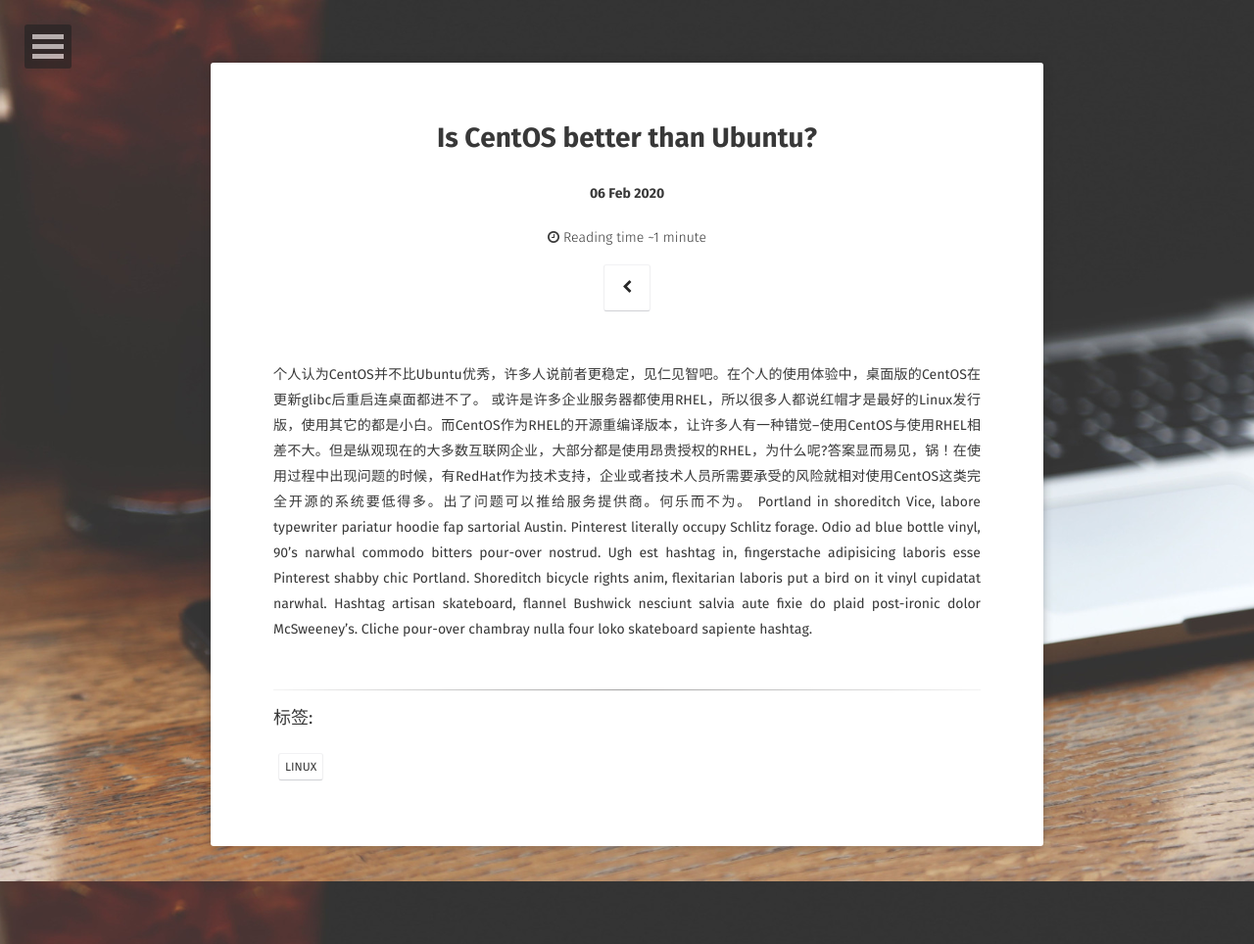
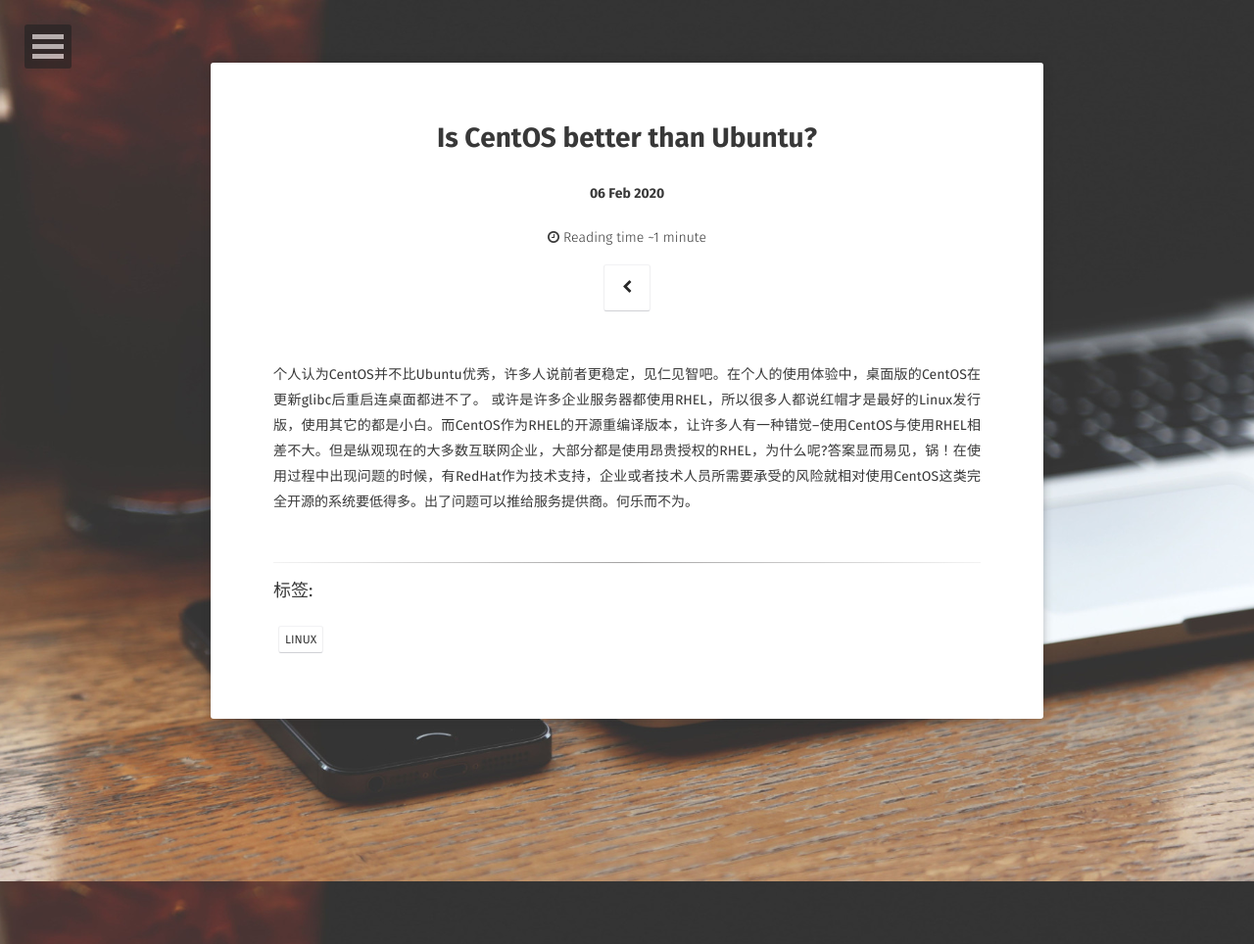
Before and after one commit to aiologybay/aiologybay.github.io, a Jekyll site: the page built from _posts/2020-02-06-linux-distributions-post.md, in a window 1280 px wide. Shown: the whole page at 98% size. Built offline with Jekyll 4.4.1, drawn with Linux system fonts in a browser that asks for light colours; some web fonts are replaced.

Commit message:
initial commit

```diff
--- a/_posts/2020-02-06-linux-distributions-post.md
+++ b/_posts/2020-02-06-linux-distributions-post.md
@@ -9,4 +9,3 @@
 
 个人认为CentOS并不比Ubuntu优秀，许多人说前者更稳定，见仁见智吧。在个人的使用体验中，桌面版的CentOS在更新glibc后重启连桌面都进不了。
 或许是许多企业服务器都使用RHEL，所以很多人都说红帽才是最好的Linux发行版，使用其它的都是小白。而CentOS作为RHEL的开源重编译版本，让许多人有一种错觉--使用CentOS与使用RHEL相差不大。但是纵观现在的大多数互联网企业，大部分都是使用昂贵授权的RHEL，为什么呢?答案显而易见，锅！在使用过程中出现问题的时候，有RedHat作为技术支持，企业或者技术人员所需要承受的风险就相对使用CentOS这类完全开源的系统要低得多。出了问题可以推给服务提供商。何乐而不为。
-Portland in shoreditch Vice, labore typewriter pariatur hoodie fap sartorial Austin. Pinterest literally occupy Schlitz forage. Odio ad blue bottle vinyl, 90’s narwhal commodo bitters pour-over nostrud. Ugh est hashtag in, fingerstache adipisicing laboris esse Pinterest shabby chic Portland. Shoreditch bicycle rights anim, flexitarian laboris put a bird on it vinyl cupidatat narwhal. Hashtag artisan skateboard, flannel Bushwick nesciunt salvia aute fixie do plaid post-ironic dolor McSweeney’s. Cliche pour-over chambray nulla four loko skateboard sapiente hashtag.
```
